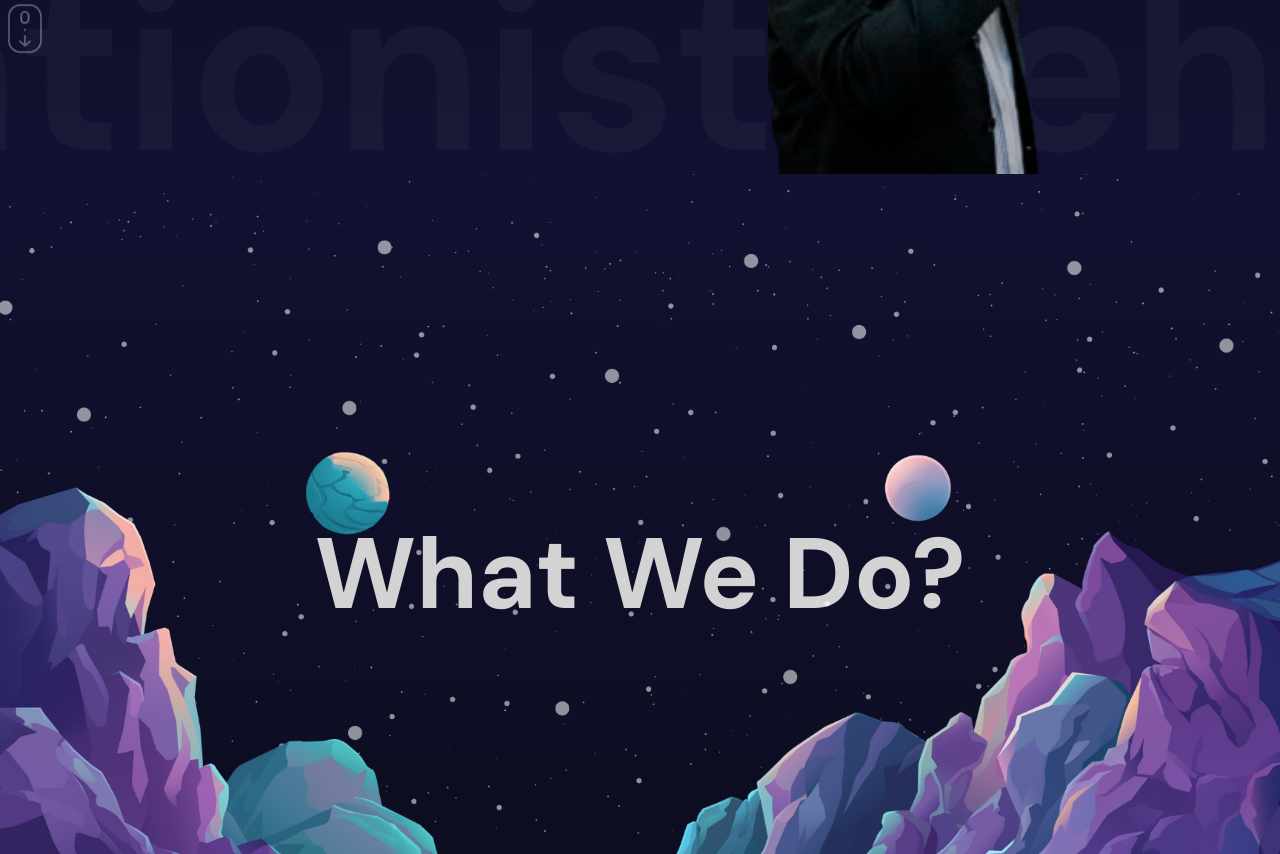
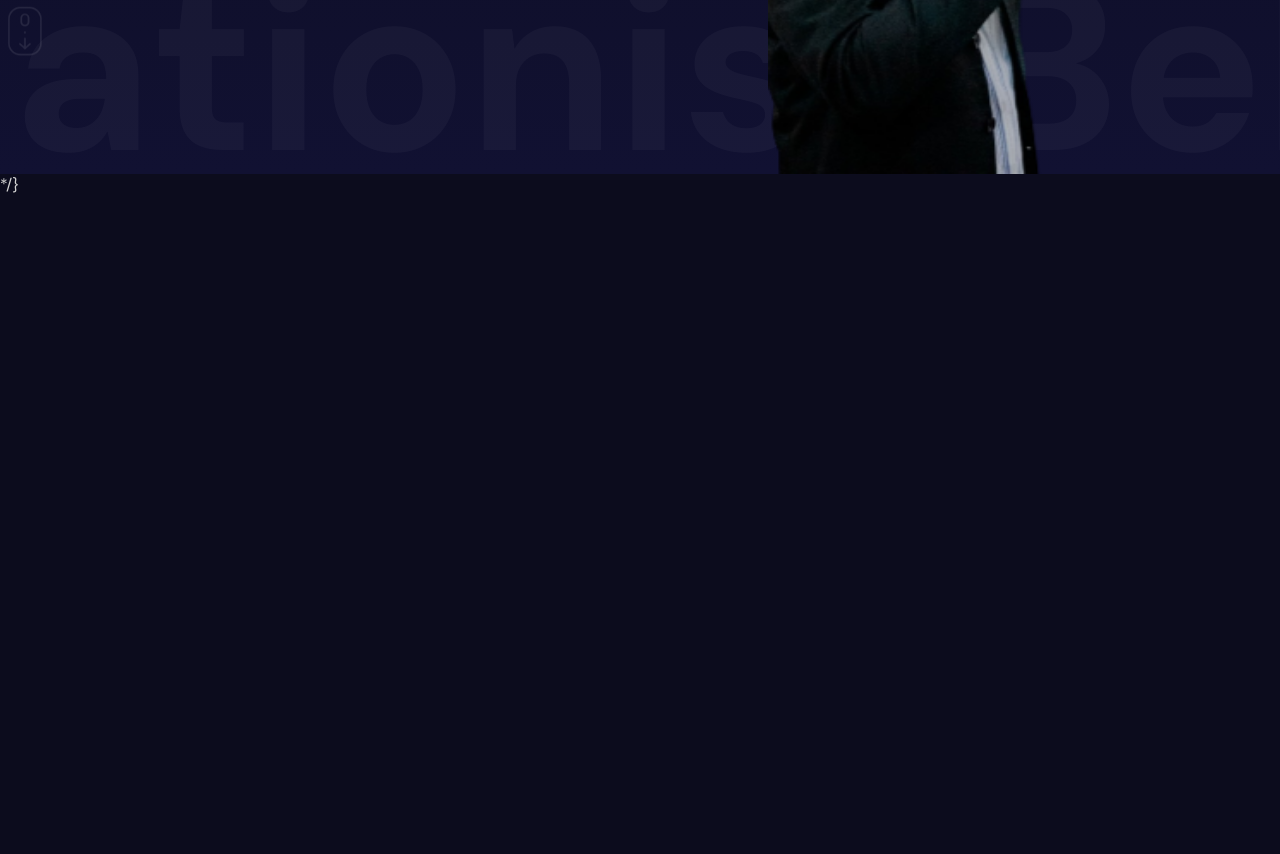
Before and after one commit to el983/portfolio, a React (Vite) app: page / in a window 1280 px wide. Shown: the part 626-1480 px from the top of the page. After the commit the page ends 821 px from the top, so only its background shows below. Built offline with nearby package versions, Linux system fonts and the light colour scheme.

Commit message:
Update App.jsx

```diff
--- a/src/App.jsx
+++ b/src/App.jsx
@@ -16,7 +16,7 @@ const App = () => {
         <Navbar />
         <Hero />
       </section>
-      <section id="Services">
+{/*       <section id="Services">
         <Parallax type="services" />
       </section>
       <section>
@@ -31,7 +31,7 @@ const App = () => {
       </section>
       {/* Framer Motion Crash Course */}
       {/* <Test/>
-    <Test/> */}
+    <Test/> */} */}
     </div>
   );
 };
```
